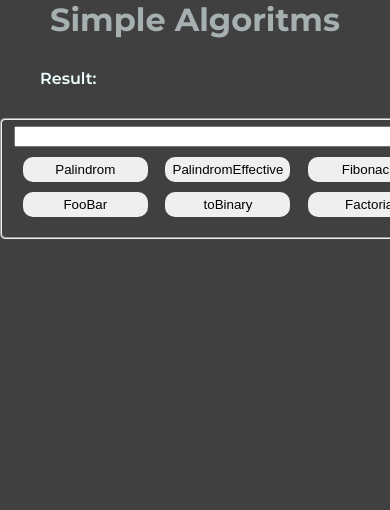
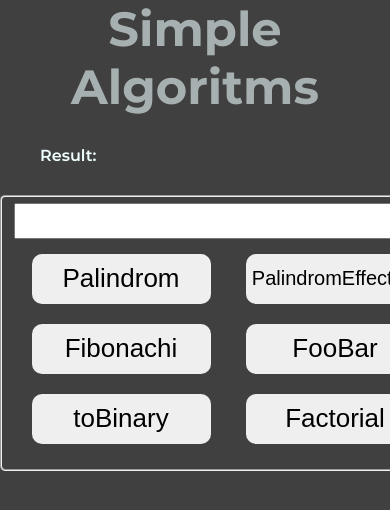
Before and after one commit to Vlad-maker/Simple-Algoritms, a plain HTML site: page index.html in a window 390 px wide. Shown: the top 510 px of the page. Drawn offline with nearby package versions, Linux system fonts and the light colour scheme.

Commit message:
Refactore: for Iphone 11 adaptive

```diff
--- a/index.css
+++ b/index.css
@@ -61,6 +61,29 @@
     transition: 0.2s;
     transform: scale(1.02);
 }
+@media screen and (max-width: 828px) {
+    .header {
+        font-size: 48px;
+    }
+    .result__block{
+        font-size: 30px;
+        margin-left: 40px;
+    }
+    .input__text {
+        width: 640px;
+        height: 30px;
+        font-size: 26px;
+    }
+    .button {
+        height: 50px;
+        width: 179px;
+        margin: 10px 5px;
+        font-size: 26px;
+    }
+    .button__palindrom_effective {
+        font-size: 20px;
+    }
+}
 @media screen and (max-width: 425px) {
     .result__block{
         font-size: 16px;
```
